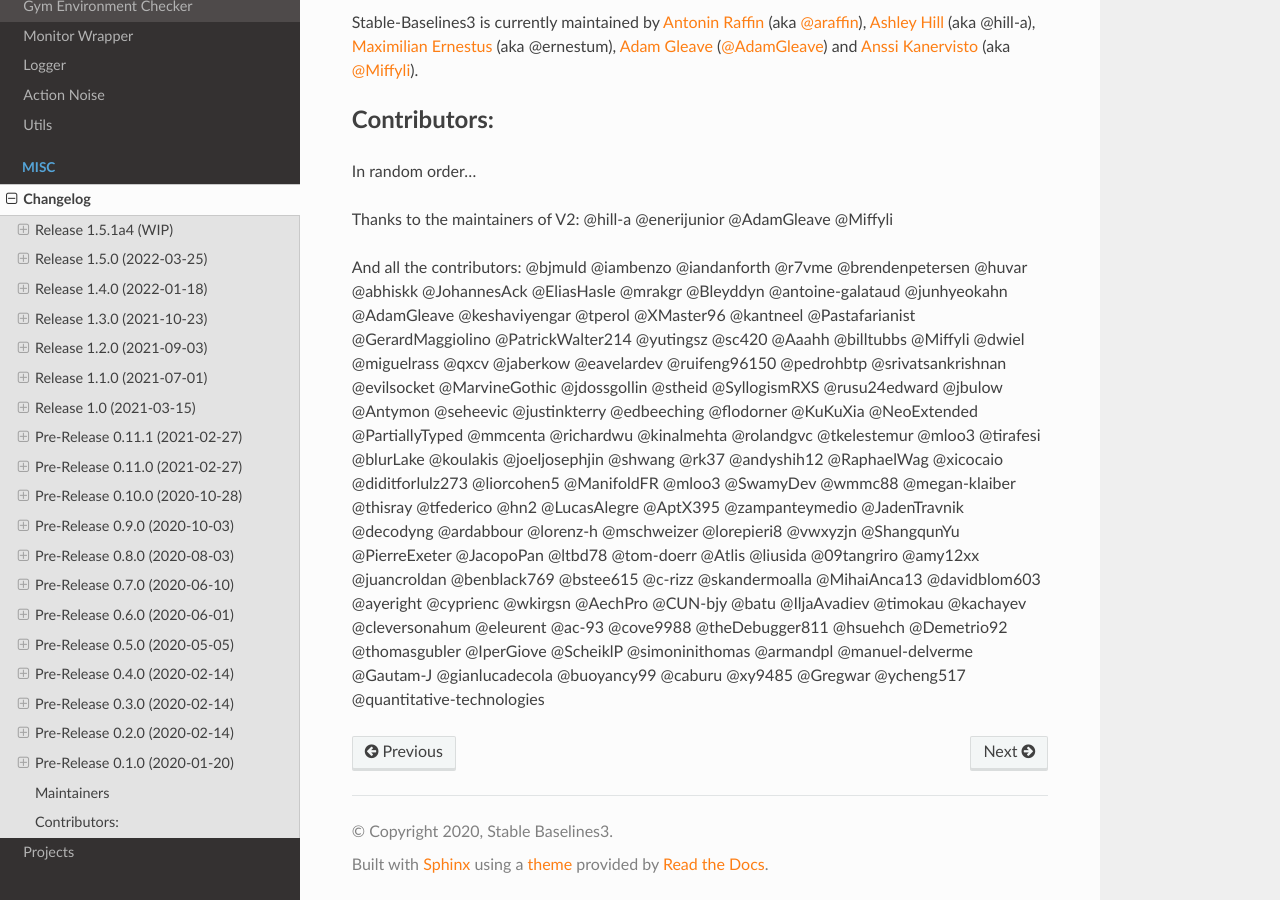
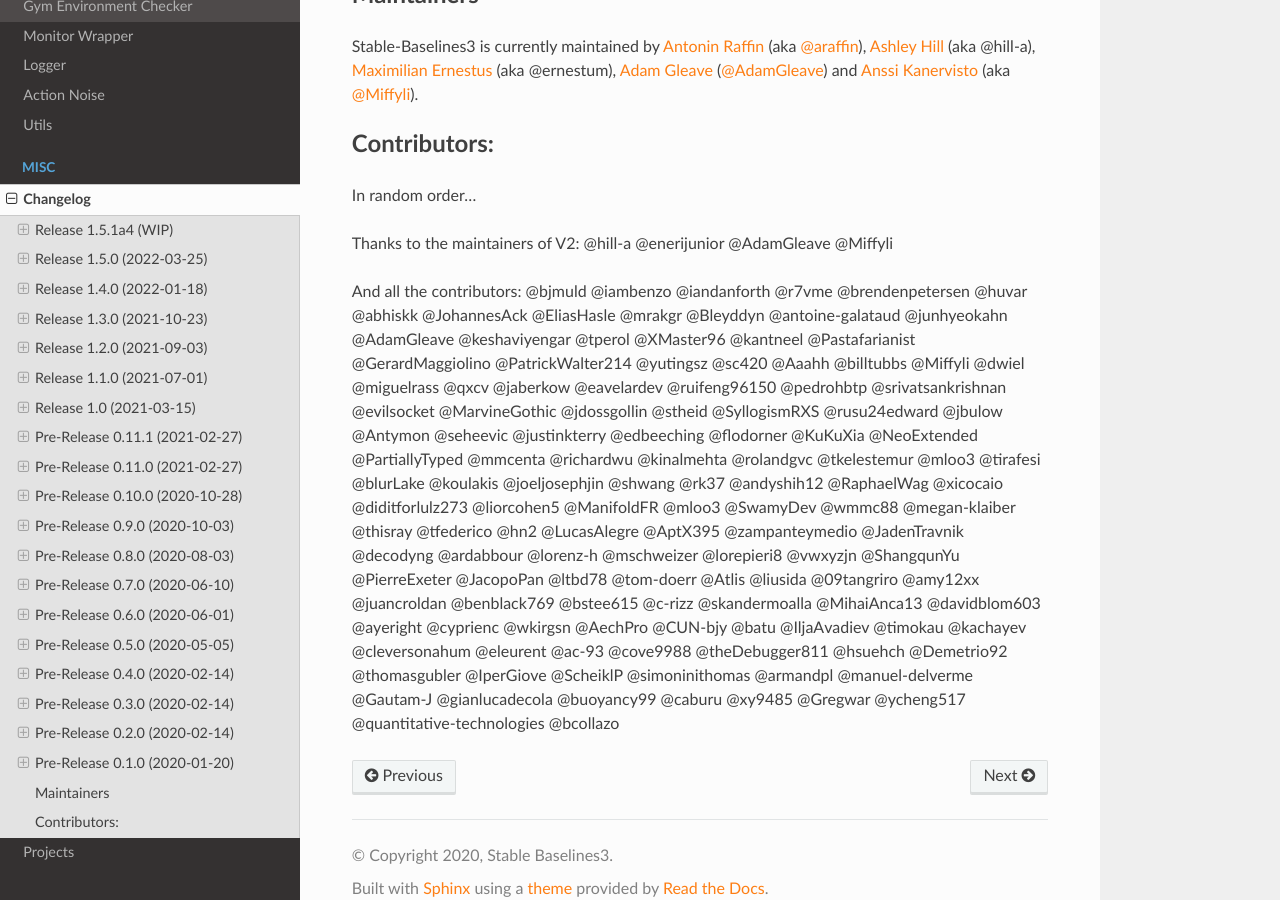
Before and after one commit to DLR-RM/stable-baselines3, a Sphinx documentation site: the page built from docs/misc/changelog.rst, in a window 1280 px wide and 900 px high, scrolled down 22653 px. Built offline with Sphinx 7.4.7 and the Read the Docs theme 2.0.0, drawn with Linux system fonts in a browser that asks for light colours; some of the changed text lies outside the part shown.

Commit message:
Update changelog

```diff
--- a/docs/misc/changelog.rst
+++ b/docs/misc/changelog.rst
@@ -35,6 +35,7 @@
 Documentation:
 ^^^^^^^^^^^^^^
 - Added link to gym doc and gym env checker
+- Fix typo in PPO doc (@bcollazo)
 
 
 Release 1.5.0 (2022-03-25)
@@ -964,4 +965,4 @@
 @wkirgsn @AechPro @CUN-bjy @batu @IljaAvadiev @timokau @kachayev @cleversonahum
 @eleurent @ac-93 @cove9988 @theDebugger811 @hsuehch @Demetrio92 @thomasgubler @IperGiove @ScheiklP
 @simoninithomas @armandpl @manuel-delverme @Gautam-J @gianlucadecola @buoyancy99 @caburu @xy9485
-@Gregwar @ycheng517 @quantitative-technologies
+@Gregwar @ycheng517 @quantitative-technologies @bcollazo
```
